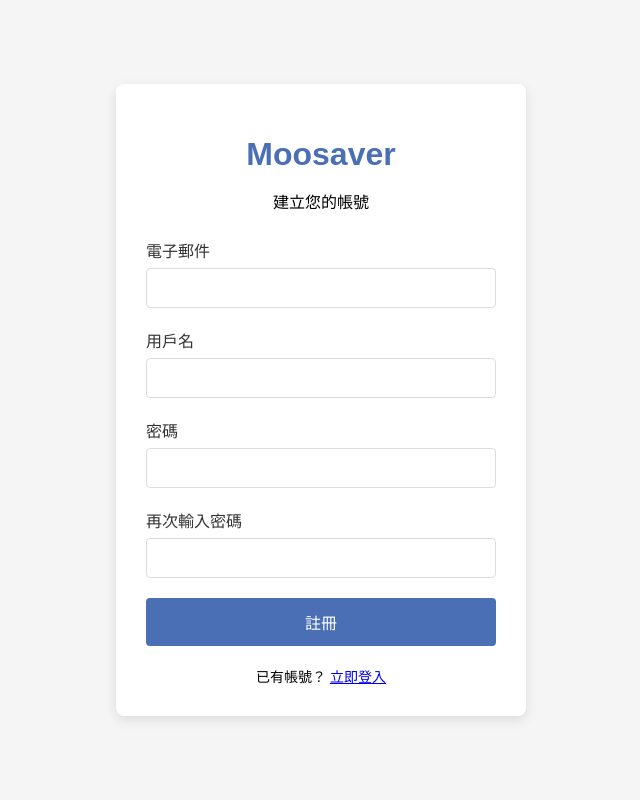
After one commit to 0BlueYan0/moosaver, a Django app: page /users/register/ in a window 1280 px wide. The commit adds this page. Shown: the whole page, without its empty margins (319-959 px from the left). Run offline with Django 5.2, Linux system fonts and the light colour scheme.

Commit message:
終於弄好註冊功能

```diff
--- a/moosaver/urls.py
+++ b/moosaver/urls.py
@@ -19,6 +19,6 @@
 from django.urls import path, include
 
 urlpatterns = [
-    path("", include("users.urls")),
+    path("users/", include("users.urls")),
     path("admin/", admin.site.urls),
 ]
--- /dev/null
+++ b/users/templates/master.html
@@ -0,0 +1,102 @@
+<!DOCTYPE html>
+<html lang="en">
+<head>
+    <meta charset="UTF-8">
+    <meta name="viewport" content="width=device-width, initial-scale=1.0">
+    <title>{% block title %}{% endblock %}</title>
+    <!-- 確保 Vue.js 正確載入 -->
+    <script src="https://cdn.jsdelivr.net/npm/vue@2.6.14/dist/vue.min.js"></script>
+    <style>
+        body {
+            font-family: 'Arial', sans-serif;
+            background-color: #f5f5f5;
+            display: flex;
+            justify-content: center;
+            align-items: center;
+            height: 100vh;
+            margin: 0;
+        }
+        .login-container, .register-container {
+            background-color: white;
+            border-radius: 8px;
+            box-shadow: 0 4px 12px rgba(0, 0, 0, 0.1);
+            padding: 30px;
+            width: 350px;
+        }
+        .login-header, .register-header {
+            text-align: center;
+            margin-bottom: 25px;
+        }
+        .login-header h1, .register-header h1 {
+            color: #4a6fb5;
+            margin-bottom: 10px;
+        }
+        .form-group {
+            margin-bottom: 20px;
+        }
+        label {
+            display: block;
+            margin-bottom: 6px;
+            font-weight: 500;
+            color: #333;
+        }
+        input[type="email"],
+        input[type="password"],
+        input[type="text"] {
+            width: 100%;
+            padding: 10px;
+            border: 1px solid #ddd;
+            border-radius: 4px;
+            font-size: 16px;
+            box-sizing: border-box;
+        }
+        input:focus {
+            border-color: #4a6fb5;
+            outline: none;
+        }
+        .error-message {
+            color: #e53935;
+            font-size: 14px;
+            margin-top: 5px;
+        }
+        .remember-me {
+            display: flex;
+            align-items: center;
+            margin-bottom: 20px;
+        }
+        .remember-me input {
+            margin-right: 8px;
+        }
+        .login-button, .register-button {
+            width: 100%;
+            background-color: #4a6fb5;
+            color: white;
+            border: none;
+            padding: 12px;
+            border-radius: 4px;
+            font-size: 16px;
+            cursor: pointer;
+            transition: background-color 0.3s;
+        }
+        .login-button:hover, .register-button:hover {
+            background-color: #3a5c9a;
+        }
+        .signup-link, .login-link {
+            text-align: center;
+            margin-top: 20px;
+            font-size: 14px;
+        }
+        .signup-link a {
+            color: #4a6fb5;
+            text-decoration: none;
+        }
+        .signup-link a:hover {
+            text-decoration: underline;
+        }
+    </style>
+</head>
+<body>
+    {% block content %}
+    {% endblock %}
+</body>
+</html>
--- a/users/templates/register_page.html
+++ b/users/templates/register_page.html
@@ -1,96 +1,8 @@
-<!DOCTYPE html>
-<html lang="zh-TW">
-<head>
-    <meta charset="UTF-8">
-    <meta name="viewport" content="width=device-width, initial-scale=1.0">
-    <title>Moosaver註冊</title>
-    <!-- 引入 Vue.js -->
-    <script src="https://cdn.jsdelivr.net/npm/vue@2.6.14/dist/vue.min.js"></script>
-    <style>
-        body {
-            font-family: 'Arial', sans-serif;
-            background-color: #f5f5f5;
-            display: flex;
-            justify-content: center;
-            align-items: center;
-            height: 100vh;
-            margin: 0;
-        }
-        .register-container {
-            background-color: white;
-            border-radius: 8px;
-            box-shadow: 0 4px 12px rgba(0, 0, 0, 0.1);
-            padding: 30px;
-            width: 350px;
-        }
-        .register-header {
-            text-align: center;
-            margin-bottom: 25px;
-        }
-        .register-header h1 {
-            color: #4a6fb5;
-            margin-bottom: 10px;
-        }
-        .form-group {
-            margin-bottom: 20px;
-        }
-        label {
-            display: block;
-            margin-bottom: 6px;
-            font-weight: 500;
-            color: #333;
-        }
-        input[type="text"],
-        input[type="password"] {
-            width: 100%;
-            padding: 10px;
-            border: 1px solid #ddd;
-            border-radius: 4px;
-            font-size: 16px;
-            box-sizing: border-box;
-        }
-        input:focus {
-            border-color: #4a6fb5;
-            outline: none;
-        }
-        .error-message {
-            color: #e53935;
-            font-size: 14px;
-            margin-top: 5px;
-        }
-        .register-button {
-            width: 100%;
-            background-color: #4a6fb5;
-            color: white;
-            border: none;
-            padding: 12px;
-            border-radius: 4px;
-            font-size: 16px;
-            cursor: pointer;
-            transition: background-color 0.3s;
-        }
-        .register-button:hover {
-            background-color: #3a5c9a;
-        }
-        .register-button:disabled {
-            background-color: #cccccc;
-            cursor: not-allowed;
-        }
-        .login-link {
-            text-align: center;
-            margin-top: 20px;
-            font-size: 14px;
-        }
-        .login-link a {
-            color: #4a6fb5;
-            text-decoration: none;
-        }
-        .login-link a:hover {
-            text-decoration: underline;
-        }
-    </style>
-</head>
-<body>
+{% extends "master.html" %}
+
+{% block title %}Moosaver註冊{% endblock %}
+
+{% block content %}
 <div id="app">
     <div class="register-container">
         <div class="register-header">
@@ -98,34 +10,35 @@
             <p>建立您的帳號</p>
         </div>
         <form @submit.prevent="registerUser">
+            {% csrf_token %}
+            <div class="form-group">
+                <label for="email">電子郵件</label>
+                <input type="text" id="email" v-model="email" required @blur="validateEmail">
+                <p class="error-message" v-if="errors.email">[[ errors.email ]]</p>
+            </div>
+
             <div class="form-group">
                 <label for="username">用戶名</label>
-                    <input
-                        type="text"
-                        id="username"
-                        v-model="username"
-                        required
-                        @blur="validateUsername"
-                    >
-                    <p class="error-message" v-if="errors.username">{{ errors.username }}</p>
+                <input type="text" id="username" v-model="username" required @blur="validateUsername">
+                <p class="error-message" v-if="errors.username">[[ errors.username ]]</p>
             </div>
 
             <div class="form-group">
                 <label for="password">密碼</label>
-                    <input
-                        type="password"
-                        id="password"
-                        v-model="password"
-                        required
-                        @blur="validatePassword"
-                    >
-                    <p class="error-message" v-if="errors.password">{{ errors.password }}</p>
+                <input type="password" id="password" v-model="password" required @blur="validatePassword">
+                <p class="error-message" v-if="errors.password">[[ errors.password ]]</p>
             </div>
 
-                <button type="submit" class="register-button" :disabled="!isFormValid">註冊</button>
+            <div class="form-group">
+                <label for="passwordAgain">再次輸入密碼</label>
+                <input type="password" id="passwordAgain" v-model="passwordAgain" required @blur="validatePasswordAgain">
+                <p class="error-message" v-if="errors.passwordAgain">[[ errors.passwordAgain ]]</p>
+            </div>
+
+            <button type="submit" class="register-button">註冊</button>
 
             <div class="login-link">
-                    已有帳號？ <a href="/login/">立即登入</a>
+                已有帳號？ <a href="/users/login/">立即登入</a>
             </div>
         </form>
     </div>
@@ -134,23 +47,40 @@
 <script>
     new Vue({
         el: '#app',
+        delimiters: ['[[', ']]'],
         data: {
+            email: '',
             username: '',
             password: '',
+            passwordAgain: '',
             errors: {
+                email: '',
                 username: '',
-                    password: ''
+                password: '',
+                passwordAgain: ''
             }
         },
         computed: {
             isFormValid() {
-                    return this.username.length >= 3 &&
+                return this.email.length > 0 &&
+                    this.username.length >= 3 &&
                     this.password.length >= 6 &&
+                    this.password === this.passwordAgain &&
+                    !this.errors.email &&
                     !this.errors.username &&
-                           !this.errors.password;
+                    !this.errors.password &&
+                    !this.errors.passwordAgain;
             }
         },
         methods: {
+            validateEmail() {
+                const emailPattern = /^[^\s@]+@[^\s@]+\.[^\s@]+$/;
+                if (!emailPattern.test(this.email)) {
+                    this.errors.email = '請輸入有效的電子郵件地址';
+                } else {
+                    this.errors.email = '';
+                }
+            },
             validateUsername() {
                 if (this.username.length < 3) {
                     this.errors.username = '用戶名必須至少包含3個字符';
@@ -163,23 +93,72 @@
                     this.errors.password = '密碼必須至少包含6個字符';
                 } else {
                     this.errors.password = '';
+                    this.validatePasswordAgain(); // 這裡調用驗證再次輸入的密碼
+                }
+            },
+            validatePasswordAgain() {
+                if (this.password !== this.passwordAgain) {
+                    this.errors.passwordAgain = '兩次輸入的密碼不一致';
+                } else {
+                    this.errors.passwordAgain = '';
                 }
             },
             registerUser() {
                 if (this.isFormValid) {
-                        // 在此處理註冊請求，例如發送到後端API
-                        console.log('註冊用戶:', {
+                    // 獲取CSRF令牌
+                    const csrftoken = document.querySelector('[name=csrfmiddlewaretoken]').value;
+
+                    // 準備要發送的數據
+                    const userData = {
+                        email: this.email,
                         username: this.username,
                         password: this.password
+                    };
+
+                    // 發送POST請求到Django後端
+                    fetch('/users/register/', {
+                        method: 'POST',
+                        headers: {
+                            'Content-Type': 'application/json',
+                            'X-CSRFToken': csrftoken
+                        },
+                        body: JSON.stringify(userData)
+                    })
+                        .then(response => {
+                            if (!response.ok) {
+                                return response.json().then(data => Promise.reject(data));
+                            }
+                            return response.json();
+                        })
+                        .then(data => {
+                            // 處理成功響應
+                            alert('註冊成功！');
+                            // 重定向到登入頁面或其他頁面
+                            window.location.href = '/users/login/';
+                        })
+                        .catch(errors => {
+                            // 處理後端返回的錯誤
+                            if (errors.email) this.errors.email = errors.email;
+                            if (errors.username) this.errors.username = errors.username;
+                            if (errors.password) this.errors.password = errors.password;
                         });
-                        alert('註冊成功！');
                     // 表單提交後重置
+                    this.email = '';
                     this.username = '';
                     this.password = '';
+                    this.passwordAgain = '';
+                    this.errors = {
+                        email: '',
+                        username: '',
+                        password: '',
+                        passwordAgain: ''
+                    };
+
                 }
             }
         }
     });
 </script>
 </body>
-</html>
+
+{% endblock %}
--- a/users/views.py
+++ b/users/views.py
@@ -1,11 +1,83 @@
-from django.shortcuts import render
-from django.http import HttpResponse
+from django.shortcuts import render, redirect
+from django.http import HttpResponse, JsonResponse
 from django.template import loader
+from .forms import RegisterForm
+import json
+from django.views.decorators.csrf import ensure_csrf_cookie
+from django.contrib.auth.models import User
+from django.views.decorators.http import require_http_methods
 
+# 保留原有的login_view
 def login_view(request):
     template = loader.get_template('login_page.html')
     return HttpResponse(template.render())
 
+# 修改register_view函數
+@ensure_csrf_cookie
+@require_http_methods(["GET", "POST"])
 def register_view(request):
-    template = loader.get_template('register_page.html')
-    return HttpResponse(template.render())
+    # 處理GET請求 - 顯示註冊頁面
+    if request.method == 'GET':
+        return render(request, 'register_page.html')
+
+    # 處理POST請求 - 處理註冊數據
+    elif request.method == 'POST':
+        # 檢查內容類型，確定是JSON還是表單提交
+        content_type = request.headers.get('Content-Type', '')
+
+        # 處理JSON請求 (來自Vue.js的AJAX請求)
+        if 'application/json' in content_type:
+            try:
+                # 解析JSON數據
+                data = json.loads(request.body)
+
+                # 提取數據
+                username = data.get('username', '')
+                email = data.get('email', '')
+                password = data.get('password', '')
+
+                # 驗證數據
+                errors = {}
+
+                # 檢查用戶名是否存在
+                if User.objects.filter(username=username).exists():
+                    errors['username'] = '此用戶名已被使用'
+
+                # 檢查電子郵件是否存在
+                if User.objects.filter(email=email).exists():
+                    errors['email'] = '此電子郵件已被使用'
+
+                # 檢查密碼長度
+                if len(password) < 6:
+                    errors['password'] = '密碼必須至少包含6個字符'
+
+                # 如果有錯誤，返回400錯誤
+                if errors:
+                    return JsonResponse(errors, status=400)
+
+                # 創建用戶
+                user = User.objects.create_user(
+                    username=username,
+                    email=email,
+                    password=password
+                )
+
+                # 返回成功訊息
+                return JsonResponse({'message': '註冊成功'}, status=201)
+
+            except json.JSONDecodeError:
+                return JsonResponse({'error': '無效的JSON格式'}, status=400)
+
+            except Exception as e:
+                # 捕獲其他未預期的錯誤
+                return JsonResponse({'error': str(e)}, status=500)
+
+        # 處理傳統表單提交 (可選，保留向後兼容性)
+        else:
+            form = RegisterForm(request.POST)
+            if form.is_valid():
+                form.save()
+                return redirect('login')
+            else:
+                # 表單無效時顯示錯誤
+                return render(request, 'register_page.html', {'form': form})
```
Also changed, not shown: users/forms.py (added, +17 -0 lines), users/models.py (+0 -18 lines), users/templates/login_page.html (+12 -103 lines), db.sqlite3, users/migrations/0001_initial.py (added), users/migrations/0002_delete_user.py (added), users/migrations/__init__.py (added), 1 other file. Lines whose indentation alone changed are shown as unchanged.
